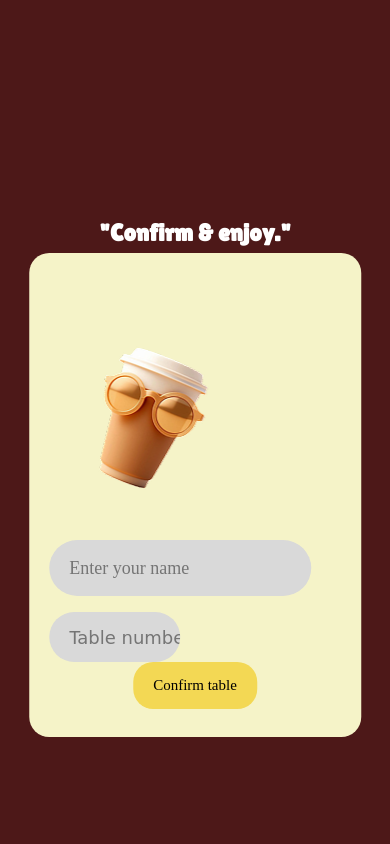
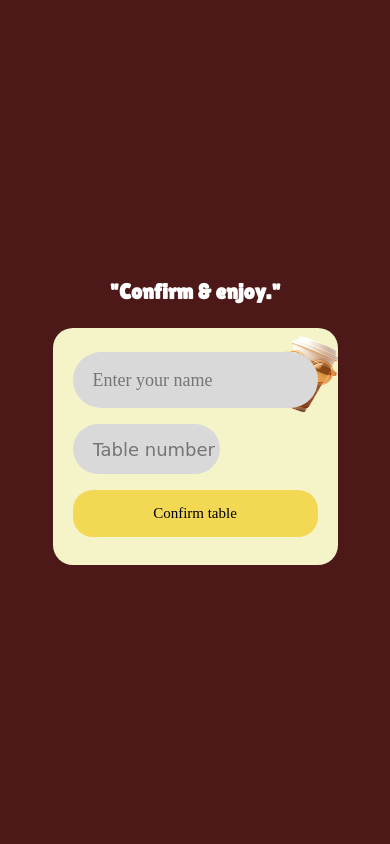
Before and after one commit to kishdevx15/coffee-shop-management-system, a Django app: page /Table-booking in a window 390 px wide. Run offline with Django 5.2, Linux system fonts and the light colour scheme; data comes from the database, SQL or seed files in the repository; data that the repository does not hold is empty; some web fonts are replaced.

Commit message:
add responsive css for table booking

```diff
--- a/static/css/style2.css
+++ b/static/css/style2.css
@@ -1,6 +1,6 @@
 * {
-    margin: 0px;
-    padding: 0px;
+    margin: 0;
+    padding: 0;
     box-sizing: border-box;
 }
 
@@ -8,26 +8,46 @@
     width: 100%;
     max-width: 402px;
     min-height: 100vh;
+    margin: 0 auto;
     background-color: #4d1818;
-    position: relative;
+    display: flex;
+    flex-direction: column;
+    align-items: center;
+    justify-content: center;
+    gap: 24px;
+    padding: 40px 16px;
+}
+
+.head {
+    white-space: normal;
+    text-align: center;
+    font-size: clamp(18px, 5.5vw, 24px);
+    color: white;
+    font-family: 'Lilita One', serif;
 }
 
 .inner-box {
-    width: 85%;
+    width: 100%;
     max-width: 340px;
-    height: auto;
     background-color: #f5f3c8;
     border-radius: 20px;
+    padding: 24px 20px 28px;
+    position: relative;
+    overflow: hidden;
+}
+
+.corner-img {
     position: absolute;
-    top: 30%;
-    left: 50%;
-    transform: translateX(-50%);
-    padding: 24px 20px 28px;
+    top: -30px;
+    right: -25px;
+    width: 110px;
+    z-index: 1;
+    pointer-events: none;
 }
 
 .nm {
     font-family: 'Irish Grover', serif;
-    width: 90%;
+    width: 100%;
     height: 56px;
     padding-left: 20px;
     border-radius: 30px;
@@ -38,61 +58,60 @@
     outline: none;
     display: block;
     margin-bottom: 16px;
+    position: relative;
     z-index: 2;
-    position: relative;
 }
+
 .tb-n::placeholder {
     font-family: 'Irish Grover', cursive;
 }
 
 .tb-n {
     font-family: 'Irish Grover', cursive !important;
-
-    width: 45%;
+    width: 60%;
     height: 50px;
     border-radius: 30px;
     border: none;
-
     padding-left: 20px;
     background-color: #d9d9d9;
-
     font-size: 18px;
     color: #4d1818;
     outline: none;
+    position: relative;
+    z-index: 2;
 }
 
 .mini {
-    font-size: 10px;
+    font-size: 12px;
     font-family: 'Irish Grover', serif;
     display: none;
-    margin-bottom: 12px;
+    margin: 10px 0 4px;
     padding-left: 4px;
-    color: #4d1818;
-}
-
-.head {
-    position: absolute;
-    top: 26%;
-    left: 50%;
-    transform: translateX(-50%);
-    white-space: nowrap;
-    font-size: 24px;
-    color: white;
-    font-family: 'Lilita One', serif;
+    color: #b02020;
+    position: relative;
+    z-index: 2;
 }
 
 .but {
     display: block;
+    width: 100%;
     padding: 15px 20px;
     border-radius: 20px;
     background: #f3d854;
     font-family: 'Irish Grover', serif;
     border: none;
     cursor: pointer;
-    margin: 0 auto;
+    margin: 16px auto 0;
     font-size: 15px;
+    position: relative;
+    z-index: 2;
 }
 
-.but:hover {
+.but:hover:not(:disabled) {
     border: 1px solid white;
 }
+
+.but:disabled {
+    opacity: 0.7;
+    cursor: not-allowed;
+}
```
